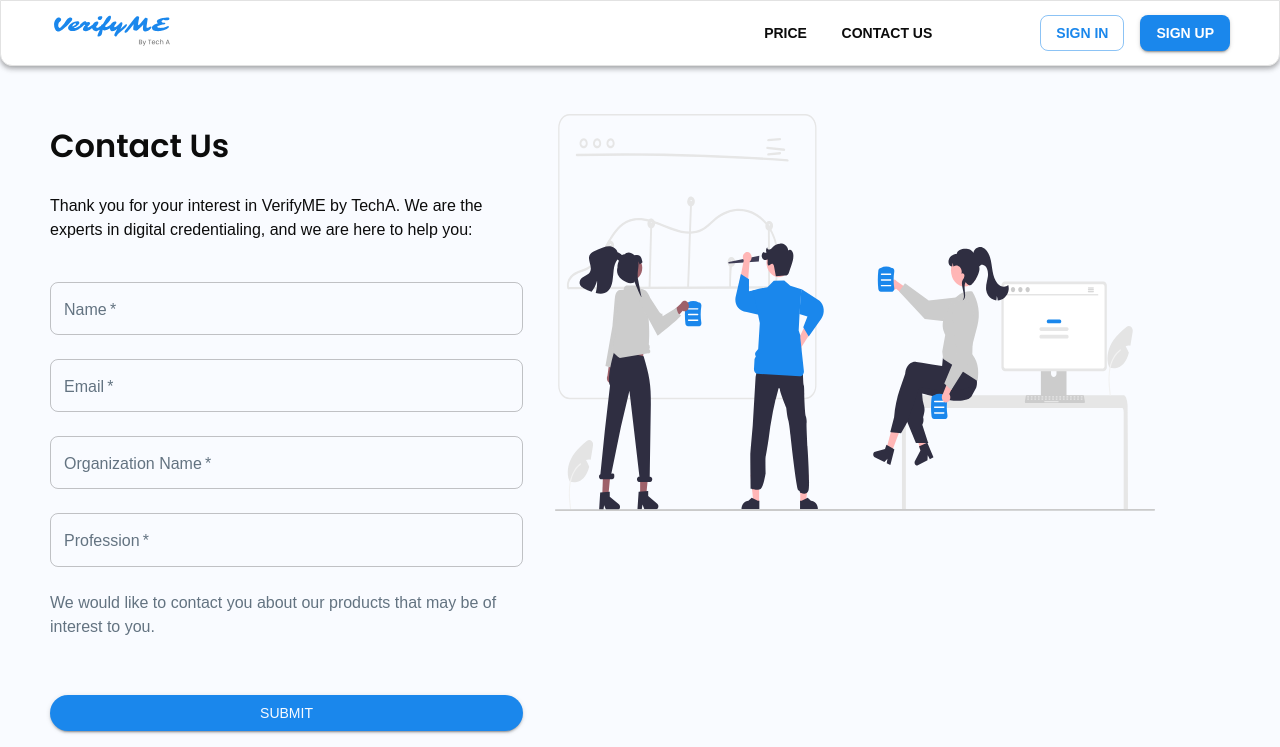
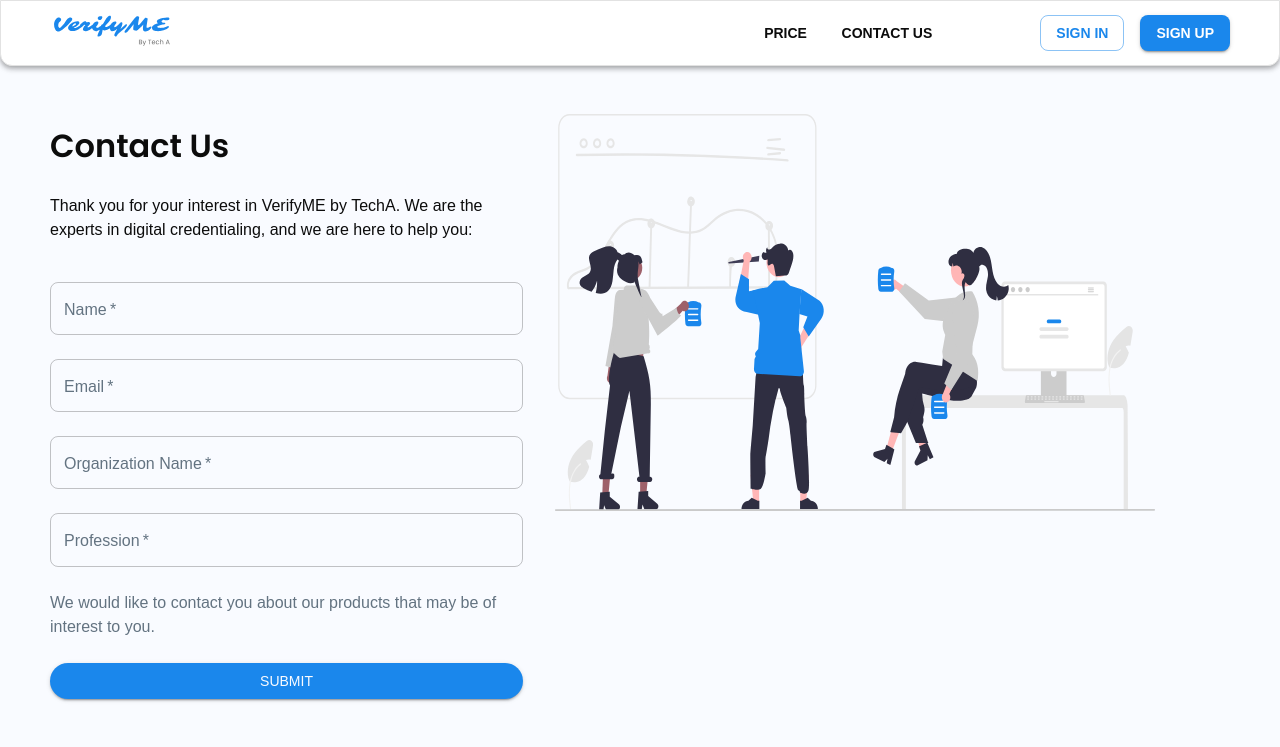
Before and after one commit to lyDiyamong/ratifyme-frontend, a React (Vite) app: page /contactus in a window 1280 px wide. Shown: the top 747 px of the page. Built offline with nearby package versions, Linux system fonts and the light colour scheme.

Commit message:
fix(11-contatctUs): update margin in submit button

```diff
--- a/src/pages/contactus/index.jsx
+++ b/src/pages/contactus/index.jsx
@@ -108,7 +108,6 @@ const ContactUsPage = () => {
                             sx={{
                                 color: theme.palette.background.default,
                                 borderRadius: theme.customShape.btn, // Applying custom borderRadius to the Button
-                                my: 4,
                             }}
                         >
                             Submit
```
